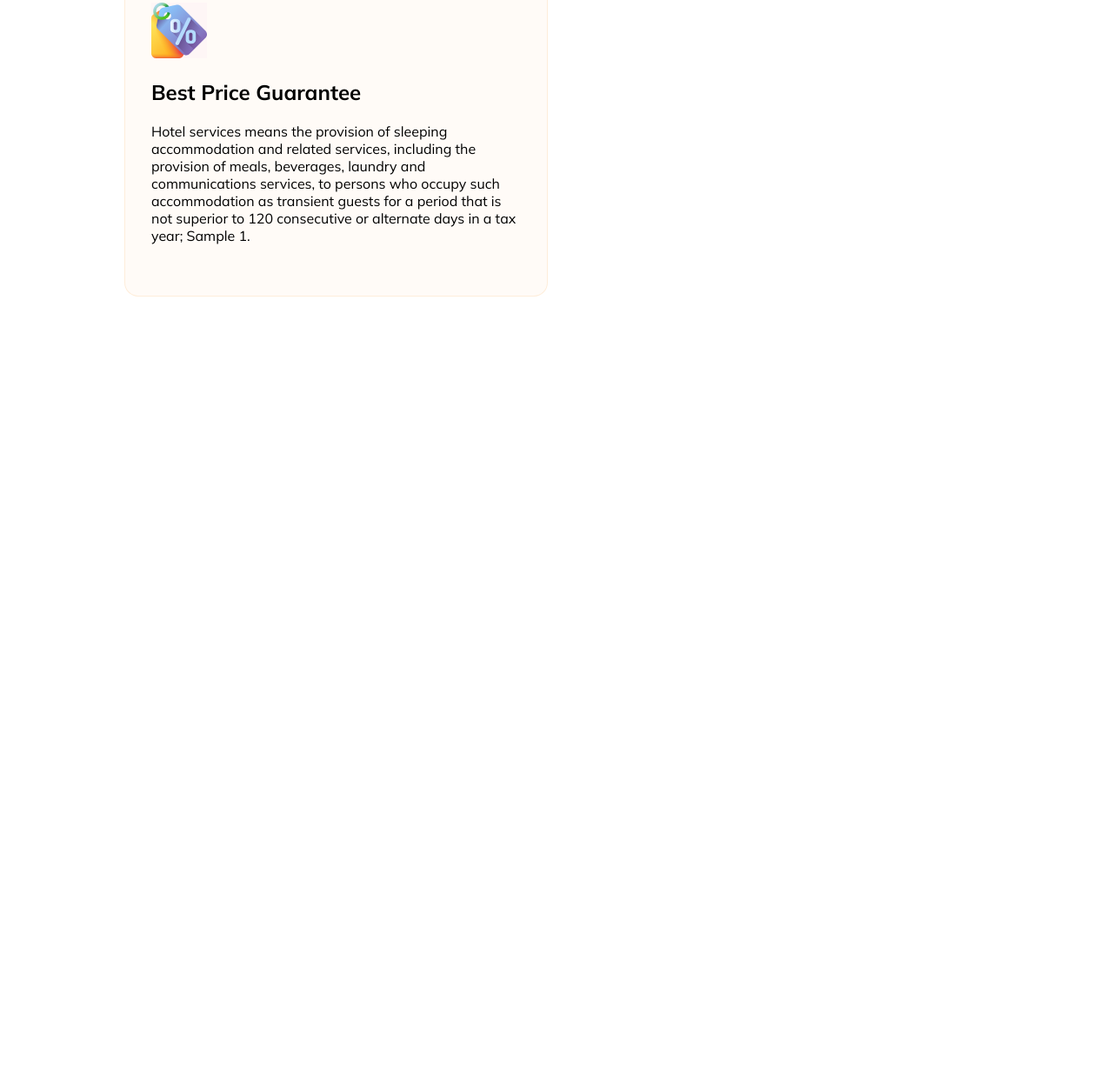
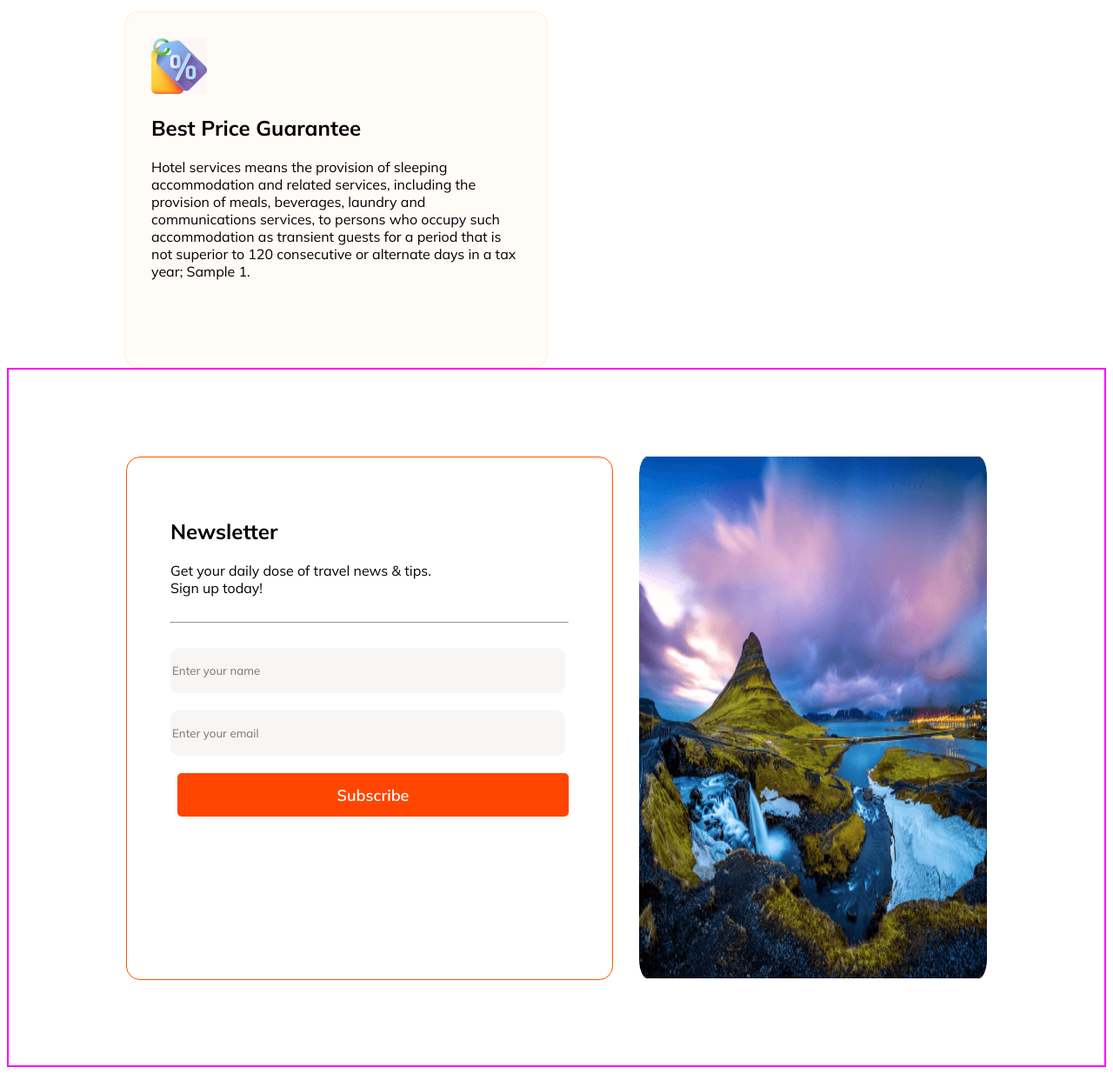
Before and after one commit to asif-444/assignment2-restart8, a plain HTML site: page index.html in a window 1280 px wide. Shown: the part 3353-4588 px from the top of the page at 87% size. Before the commit the page ends 3694 px from the top, so only its background shows below. Drawn offline with Linux system fonts and the light colour scheme.

Commit message:
added newsletter section

```diff
--- a/index.html
+++ b/index.html
@@ -156,6 +156,20 @@
                 </div>
             </div>
         </section>
+        <!-- newsletter section -->
+        <section class="newsletter-container">
+            <div class="newsletter-inputs">
+                <h1><b>Newsletter</b></h1>
+                <p>Get your daily dose of travel news & tips. <br> Sign up today!</p>
+                <hr>
+                <input type="text" placeholder="Enter your name"> <br>
+                <input type="email" name="" id="" placeholder="Enter your email">
+                <button>Subscribe</button>
+            </div>
+            <div>
+                <img src="./Images/Hill 1.png" alt="">
+            </div>
+        </section>
     </main>
     <!-- footer section -->
     <footer></footer>
--- a/styles/style.css
+++ b/styles/style.css
@@ -218,7 +218,7 @@ p {
 }
 
 .choice-specs {
-    height: 500px;
+    height: 800px;
     width: auto;
     padding-left: 135px;
     padding-right: 135px;
@@ -235,3 +235,48 @@ p {
     border: 1px solid rgba(251, 181, 99, 0.20);
     background: rgba(251, 181, 99, 0.05);
 }
+
+/* newsletter section */
+.newsletter-container {
+    height: 700px;
+    padding-top: 100px;
+    padding-left: 135px;
+    padding-right: 135px;
+    display: flex;
+    justify-content: space-between;
+    gap: 30px;
+    border: 2px solid magenta;
+}
+
+.newsletter-inputs {
+    border-radius: 16px;
+    border: 1px solid #FF5400;
+    height: 500px;
+    width: 500px;
+    padding: 50px;
+}
+
+.newsletter-container img{
+    height: 600px;
+    width: 100%;
+
+}
+
+.newsletter-inputs input{
+    width: 450px;
+    height: 50px;
+    margin-top: 20px;
+    border: none;
+    background-color: rgb(248, 246, 244);
+    border-radius: 10px;
+}
+.newsletter-inputs button{
+    width: 450px;
+    height: 50px;
+    margin-top: 20px;
+    border: none;
+    background-color: orangered;
+    color: white;
+    font-size: 18px;
+    font-weight: 600;
+}
```
